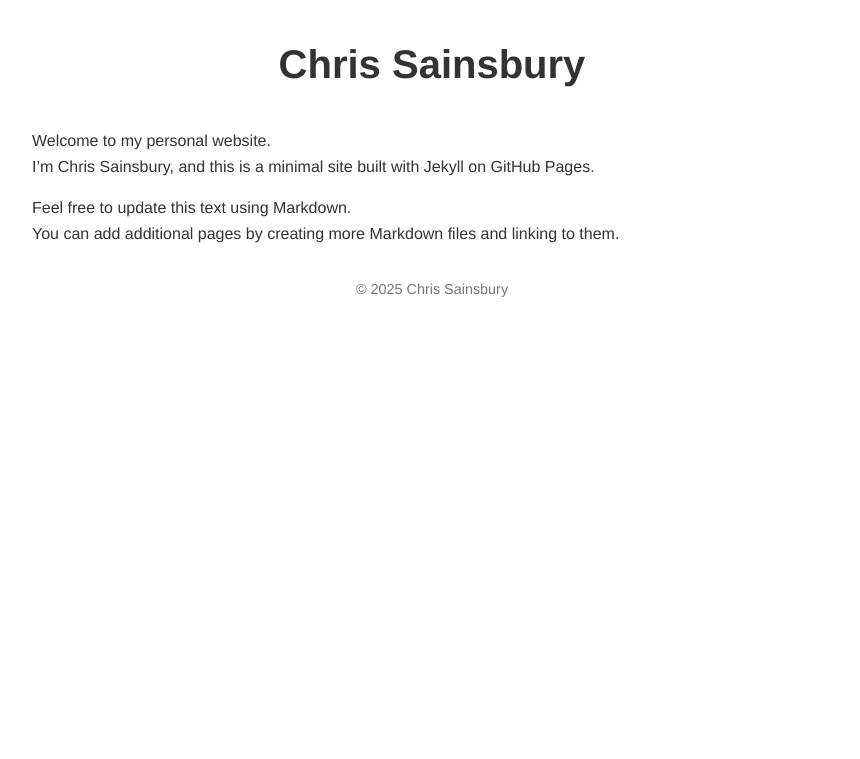
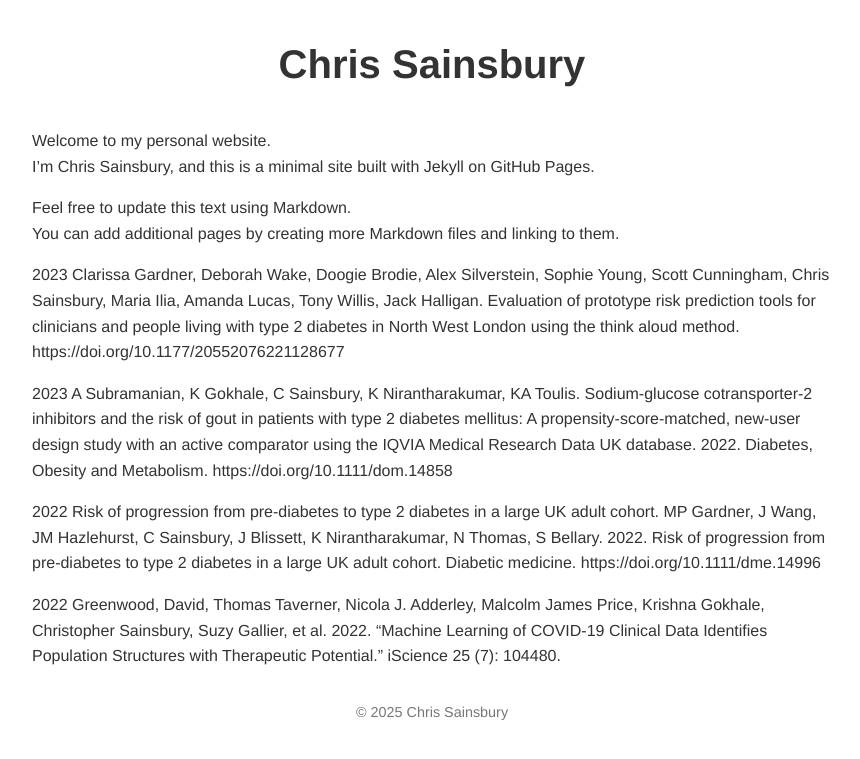
Before and after one commit to csainsbury/csainsbury.org.site, a Jekyll site: the page built from index.md, in a window 1280 px wide. Shown: the top 759 px of the page, without its empty margins (208-1068 px from the left). Built offline with Jekyll 4.4.1, drawn with Linux system fonts in a browser that asks for light colours.

Commit message:
edit text

```diff
--- a/index.md
+++ b/index.md
@@ -8,3 +8,11 @@ I'm Chris Sainsbury, and this is a minimal site built with Jekyll on GitHub Page
 
 Feel free to update this text using Markdown.
 You can add additional pages by creating more Markdown files and linking to them.
+
+2023 Clarissa Gardner, Deborah Wake, Doogie Brodie, Alex Silverstein, Sophie Young, Scott Cunningham, Chris Sainsbury, Maria Ilia, Amanda Lucas, Tony Willis, Jack Halligan. Evaluation of prototype risk prediction tools for clinicians and people living with type 2 diabetes in North West London using the think aloud method. https://doi.org/10.1177/20552076221128677
+
+2023 A Subramanian, K Gokhale, C Sainsbury, K Nirantharakumar, KA Toulis. Sodium-glucose cotransporter-2 inhibitors and the risk of gout in patients with type 2 diabetes mellitus: A propensity-score-matched, new-user design study with an active comparator using the IQVIA Medical Research Data UK database. 2022. Diabetes, Obesity and Metabolism. https://doi.org/10.1111/dom.14858
+
+2022 Risk of progression from pre‐diabetes to type 2 diabetes in a large UK adult cohort. MP Gardner, J Wang, JM Hazlehurst, C Sainsbury, J Blissett, K Nirantharakumar, N Thomas, S Bellary. 2022. Risk of progression from pre‐diabetes to type 2 diabetes in a large UK adult cohort. Diabetic medicine. https://doi.org/10.1111/dme.14996
+
+2022 Greenwood, David, Thomas Taverner, Nicola J. Adderley, Malcolm James Price, Krishna Gokhale, Christopher Sainsbury, Suzy Gallier, et al. 2022. “Machine Learning of COVID-19 Clinical Data Identifies Population Structures with Therapeutic Potential.” iScience 25 (7): 104480.
```
